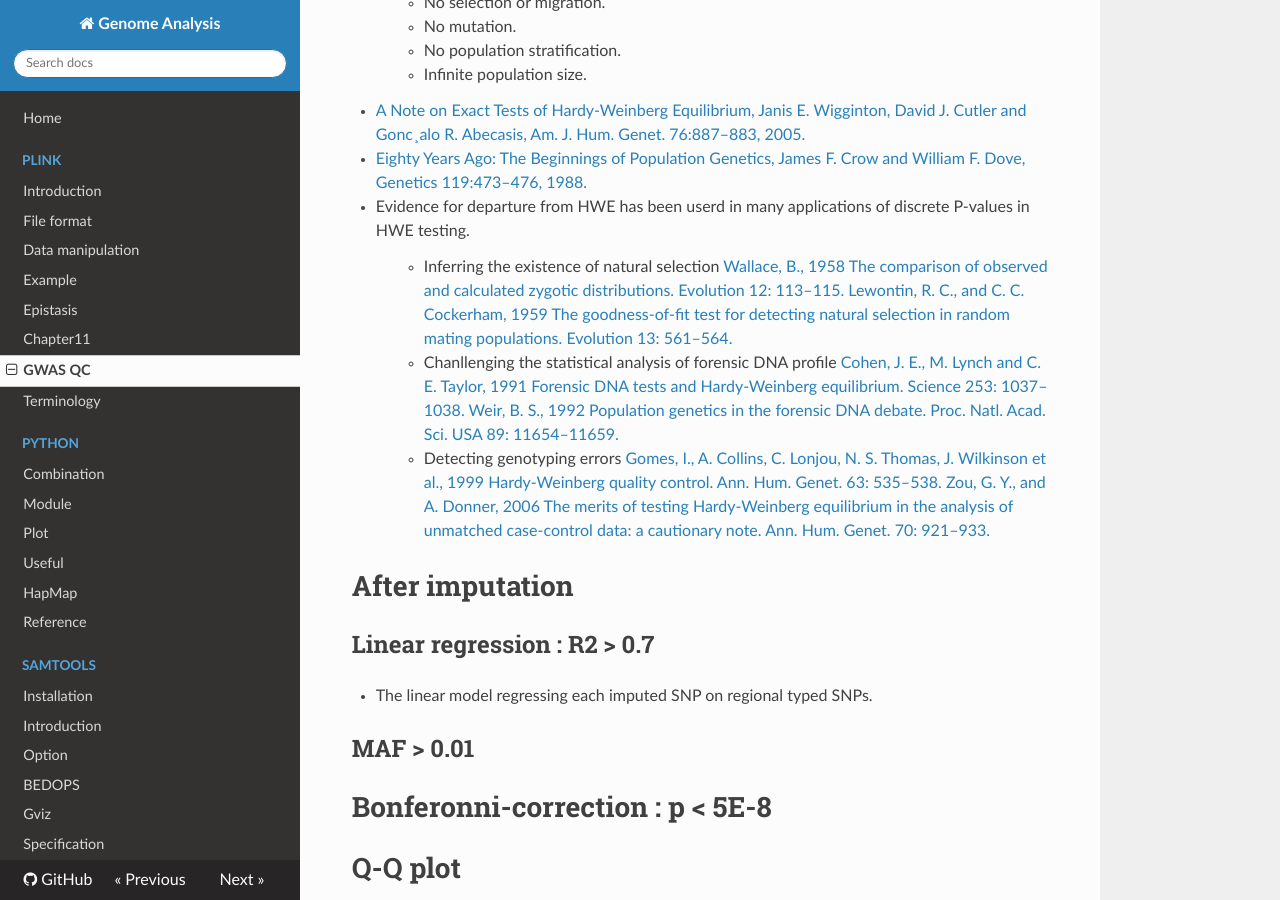
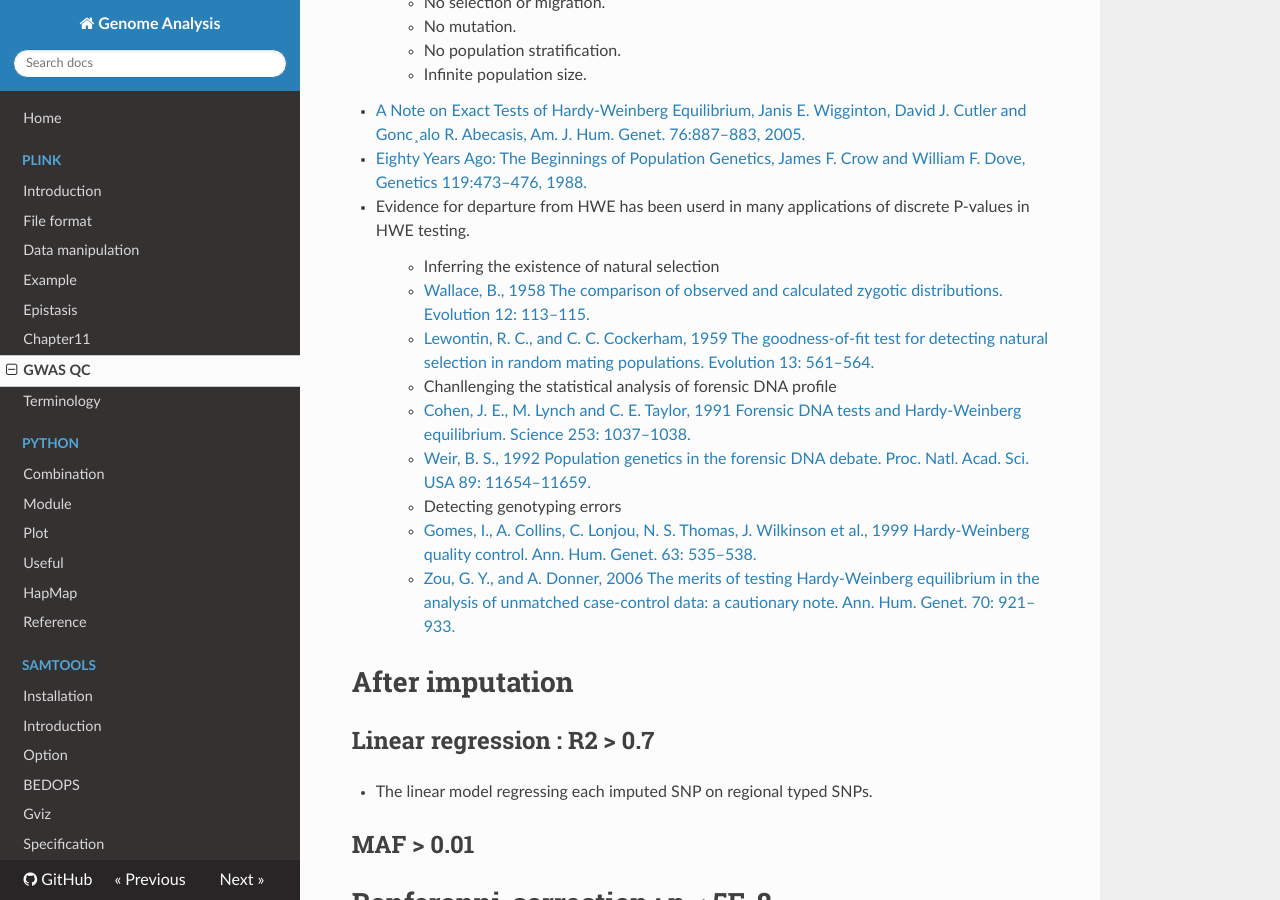
Before and after one commit to WonyoungCho/plink, an MkDocs documentation site: the page built from docs/GWAS.md, in a window 1280 px wide and 900 px high, scrolled down 4631 px. Built offline with MkDocs 1.6.1, drawn with Linux system fonts in a browser that asks for light colours; nearby versions of some CDN libraries; old or Windows-style settings are respelled for this version of MkDocs.

Commit message:
Update GWAS.md

```diff
--- a/docs/GWAS.md
+++ b/docs/GWAS.md
@@ -165,15 +165,15 @@
 
 - Evidence for departure from HWE has been userd in many applications of discrete P-values in HWE testing.
 > - Inferring the existence of natural selection
-> [Wallace, B., 1958 The comparison of observed and calculated zygotic distributions. Evolution 12: 113–115.](https://onlinelibrary.wiley.com/doi/abs/10.1111/j.1558-5646.1958.tb02935.x)
-> [Lewontin, R. C., and C. C. Cockerham, 1959 The goodness-of-fit test for detecting natural selection in random mating populations. Evolution 13: 561–564.](https://onlinelibrary.wiley.com/doi/abs/10.1111/j.1558-5646.1959.tb03043.x)
+> - [Wallace, B., 1958 The comparison of observed and calculated zygotic distributions. Evolution 12: 113–115.](https://onlinelibrary.wiley.com/doi/abs/10.1111/j.1558-5646.1958.tb02935.x)
+> - [Lewontin, R. C., and C. C. Cockerham, 1959 The goodness-of-fit test for detecting natural selection in random mating populations. Evolution 13: 561–564.](https://onlinelibrary.wiley.com/doi/abs/10.1111/j.1558-5646.1959.tb03043.x)
 > - Chanllenging the statistical analysis of forensic DNA profile
-> [Cohen, J. E., M. Lynch and C. E. Taylor, 1991 Forensic DNA tests and Hardy-Weinberg equilibrium. Science 253: 1037–1038.](https://science.sciencemag.org/content/253/5023/1037.long)
-> [Weir, B. S., 1992 Population genetics in the forensic DNA debate. Proc. Natl. Acad. Sci. USA 89: 11654–11659.](https://www.ncbi.nlm.nih.gov/pmc/articles/PMC50614/)
+> - [Cohen, J. E., M. Lynch and C. E. Taylor, 1991 Forensic DNA tests and Hardy-Weinberg equilibrium. Science 253: 1037–1038.](https://science.sciencemag.org/content/253/5023/1037.long)
+> - [Weir, B. S., 1992 Population genetics in the forensic DNA debate. Proc. Natl. Acad. Sci. USA 89: 11654–11659.](https://www.ncbi.nlm.nih.gov/pmc/articles/PMC50614/)
 > - Detecting genotyping errors
-> [Gomes, I., A. Collins, C. Lonjou, N. S. Thomas, J. Wilkinson et al., 1999 Hardy-Weinberg quality control. Ann. Hum. Genet. 63:
+> - [Gomes, I., A. Collins, C. Lonjou, N. S. Thomas, J. Wilkinson et al., 1999 Hardy-Weinberg quality control. Ann. Hum. Genet. 63:
 535–538.](https://onlinelibrary.wiley.com/doi/abs/10.1046/j.1469-1809.1999.6360535.x)
-> [Zou, G. Y., and A. Donner, 2006 The merits of testing Hardy-Weinberg equilibrium in the analysis of unmatched case-control data:
+> - [Zou, G. Y., and A. Donner, 2006 The merits of testing Hardy-Weinberg equilibrium in the analysis of unmatched case-control data:
 a cautionary note. Ann. Hum. Genet. 70: 921–933.](https://onlinelibrary.wiley.com/doi/abs/10.1111/j.1469-1809.2006.00267.x)
 
 
```
